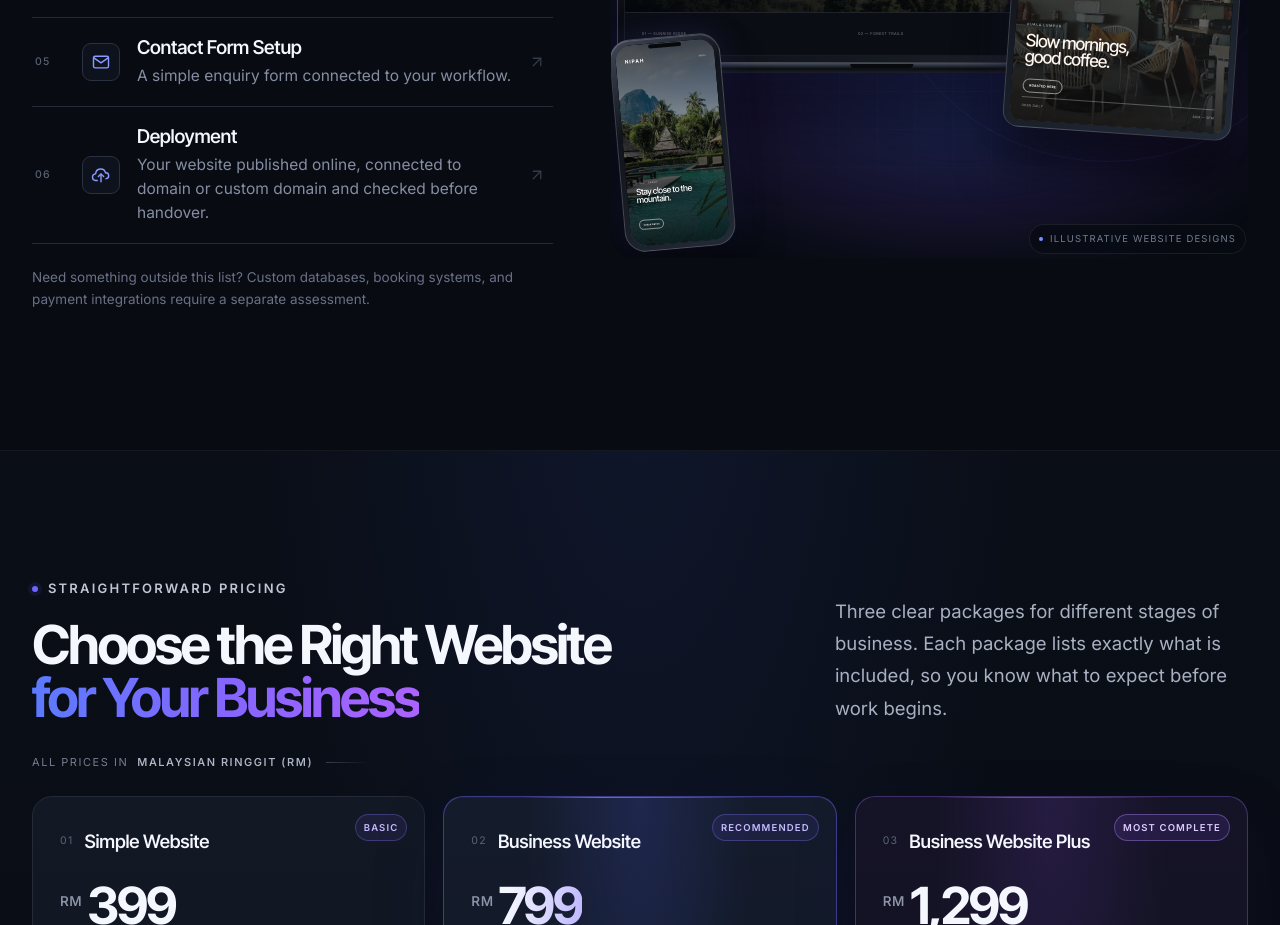
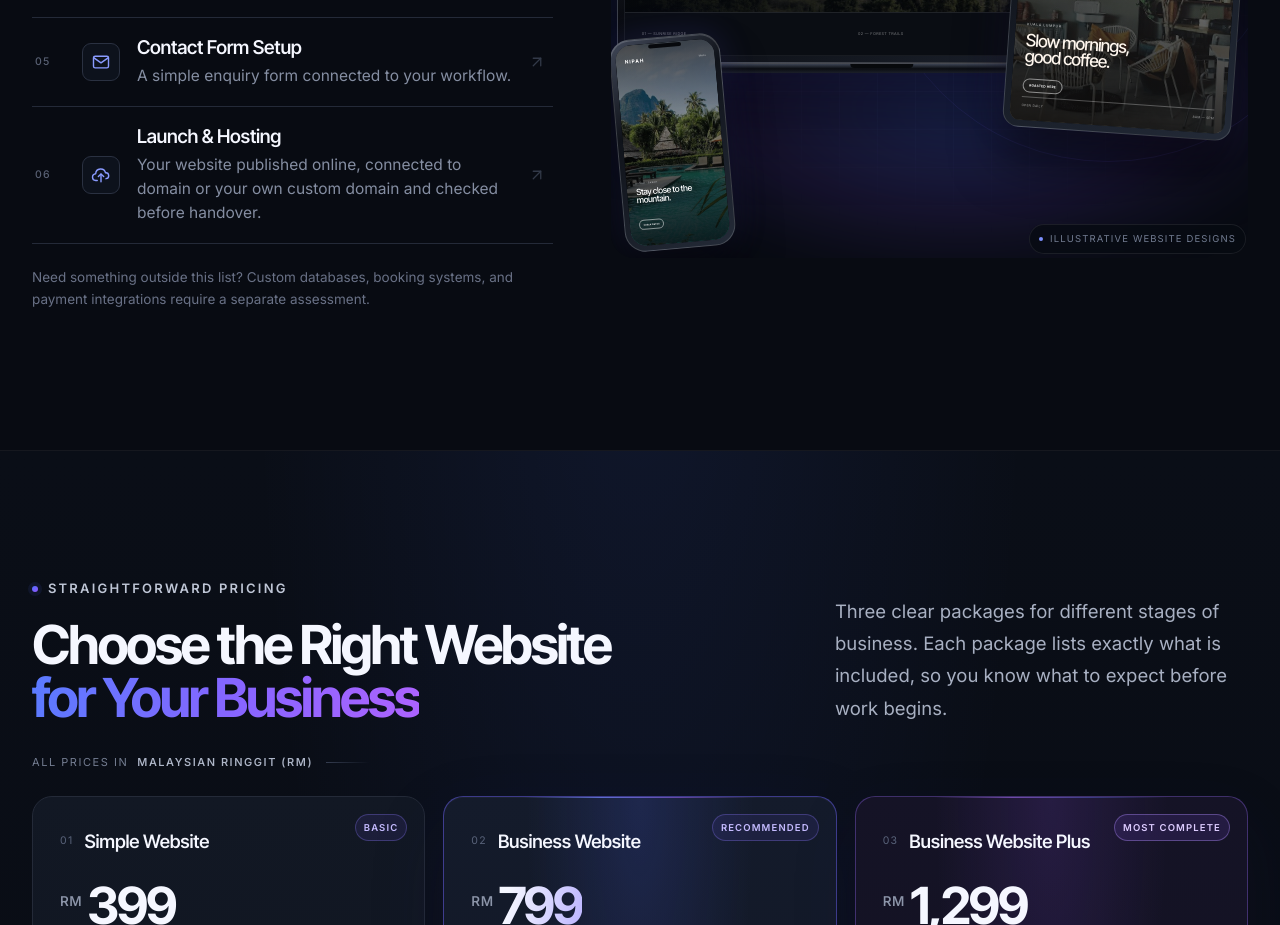
Before and after one commit to venomz92-boop/nickwebdev, a React (Vite) app: page / in a window 1280 px wide. Shown: the part 1760-2685 px from the top of the page. Built offline with nearby package versions, Linux system fonts and the light colour scheme.

Commit message:
Update en.ts

```diff
--- a/src/i18n/en.ts
+++ b/src/i18n/en.ts
@@ -104,8 +104,8 @@ export const en = {
         description: "A simple enquiry form connected to your workflow.",
       },
       {
-        title: "Deployment",
-        description: "Your website published online, connected to domain or custom domain and checked before handover.",
+        title: "Launch & Hosting",
+        description: "Your website published online, connected to domain or your own custom domain and checked before handover.",
       },
     ],
     note: "Need something outside this list? Custom databases, booking systems, and payment integrations require a separate assessment.",
```
